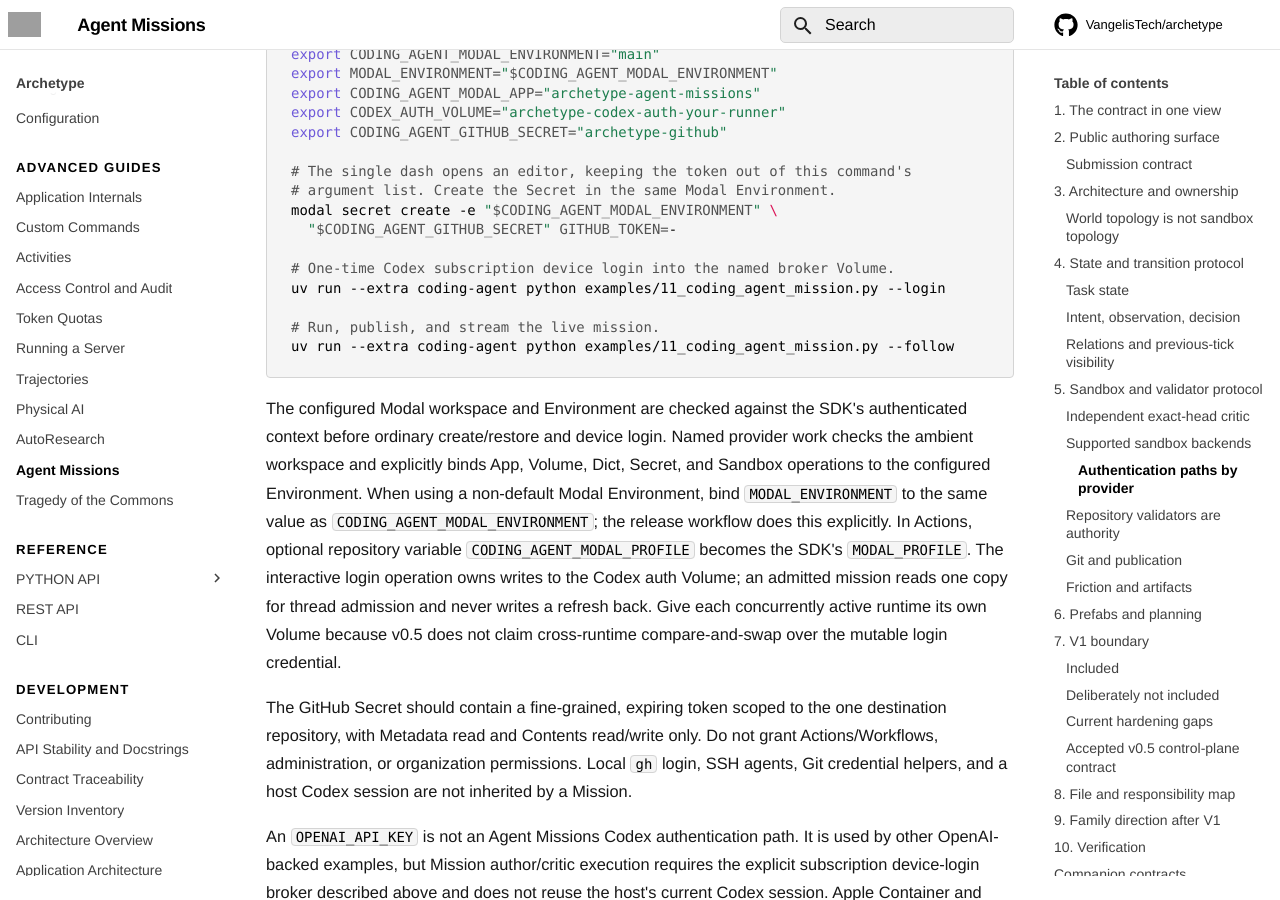
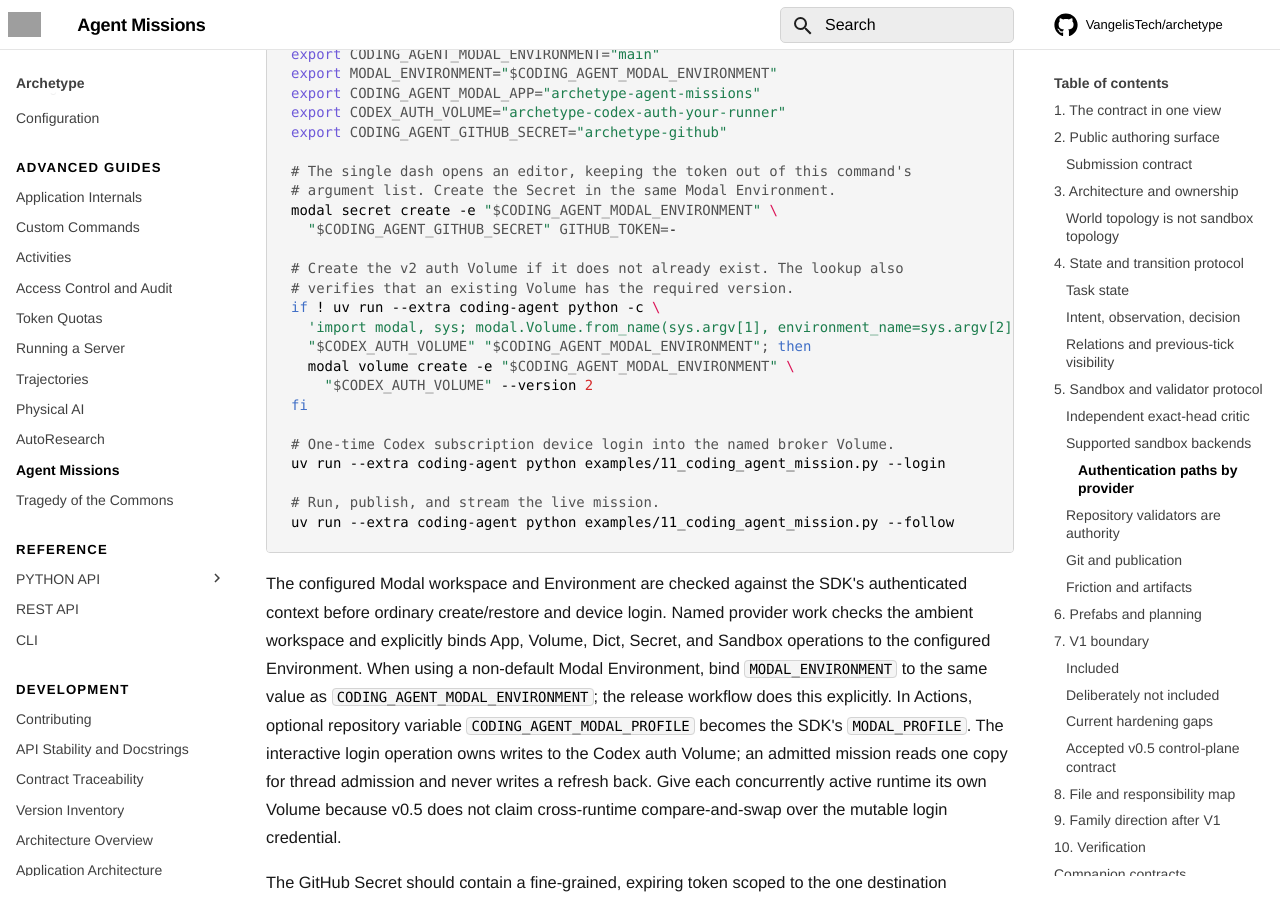
Before and after one commit to VangelisTech/archetype, an MkDocs documentation site: the page built from docs/guide/agent-missions.md, in a window 1280 px wide and 900 px high, scrolled down 14628 px. Built offline with MkDocs 1.6.1 and Material for MkDocs 9.7.7, drawn with Linux system fonts in a browser that asks for light colours; comment, search, counter and statistics services are not loaded; grey boxes are pictures that could not be loaded.

Commit message:
document-modal-volume-v2: Fix the concrete v0.5 release setup defect discovered during the live pr (#747)
Co-authored-by: Archetype Coding Agent <coding-agent@archetype.local>

```diff
--- a/docs/guide/agent-missions.md
+++ b/docs/guide/agent-missions.md
@@ -608,6 +608,15 @@ export CODING_AGENT_GITHUB_SECRET="archetype-github"
 modal secret create -e "$CODING_AGENT_MODAL_ENVIRONMENT" \
   "$CODING_AGENT_GITHUB_SECRET" GITHUB_TOKEN=-
 
+# Create the v2 auth Volume if it does not already exist. The lookup also
+# verifies that an existing Volume has the required version.
+if ! uv run --extra coding-agent python -c \
+  'import modal, sys; modal.Volume.from_name(sys.argv[1], environment_name=sys.argv[2], version=2).hydrate()' \
+  "$CODEX_AUTH_VOLUME" "$CODING_AGENT_MODAL_ENVIRONMENT"; then
+  modal volume create -e "$CODING_AGENT_MODAL_ENVIRONMENT" \
+    "$CODEX_AUTH_VOLUME" --version 2
+fi
+
 # One-time Codex subscription device login into the named broker Volume.
 uv run --extra coding-agent python examples/11_coding_agent_mission.py --login
 
```
Also changed, not shown: 1 other file.
